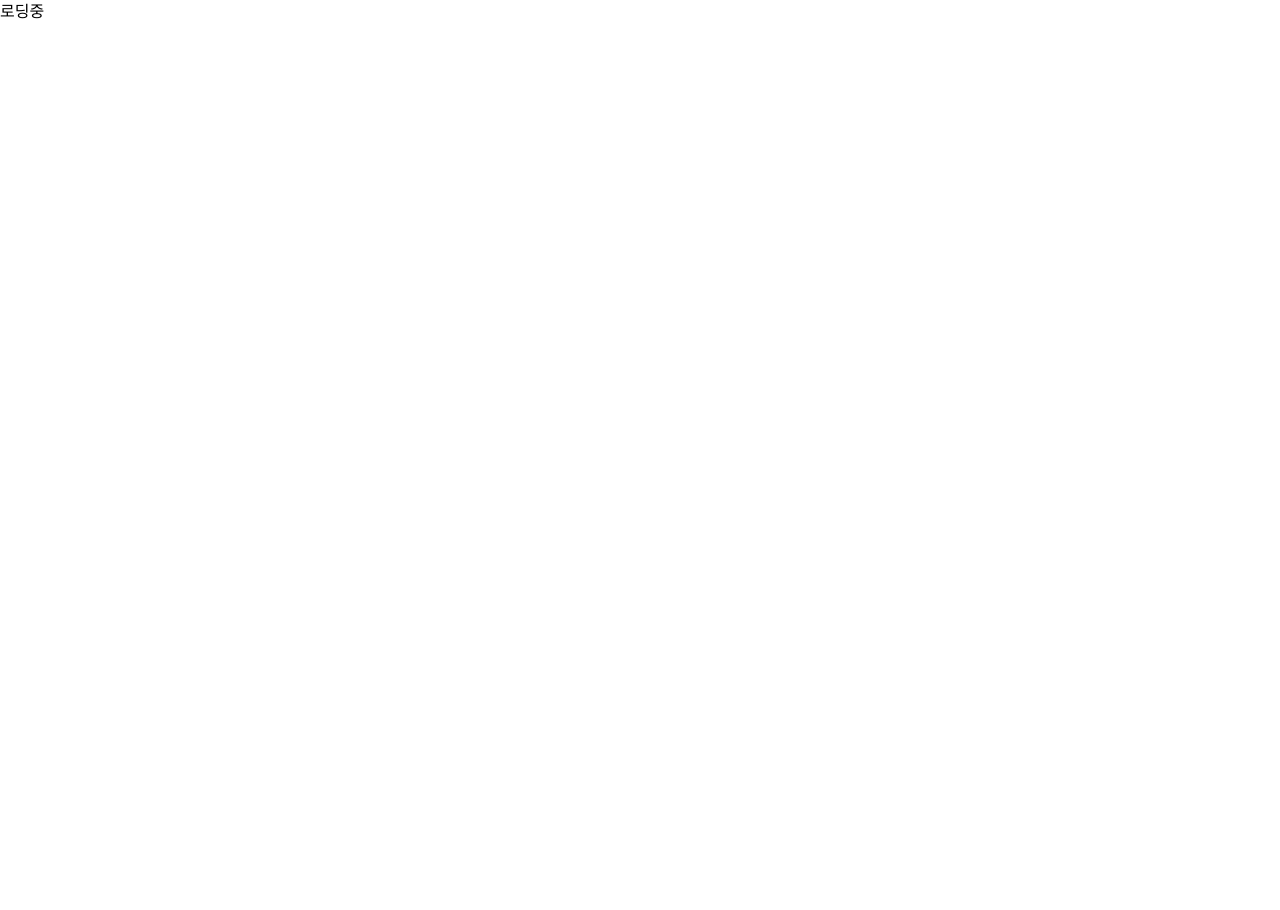
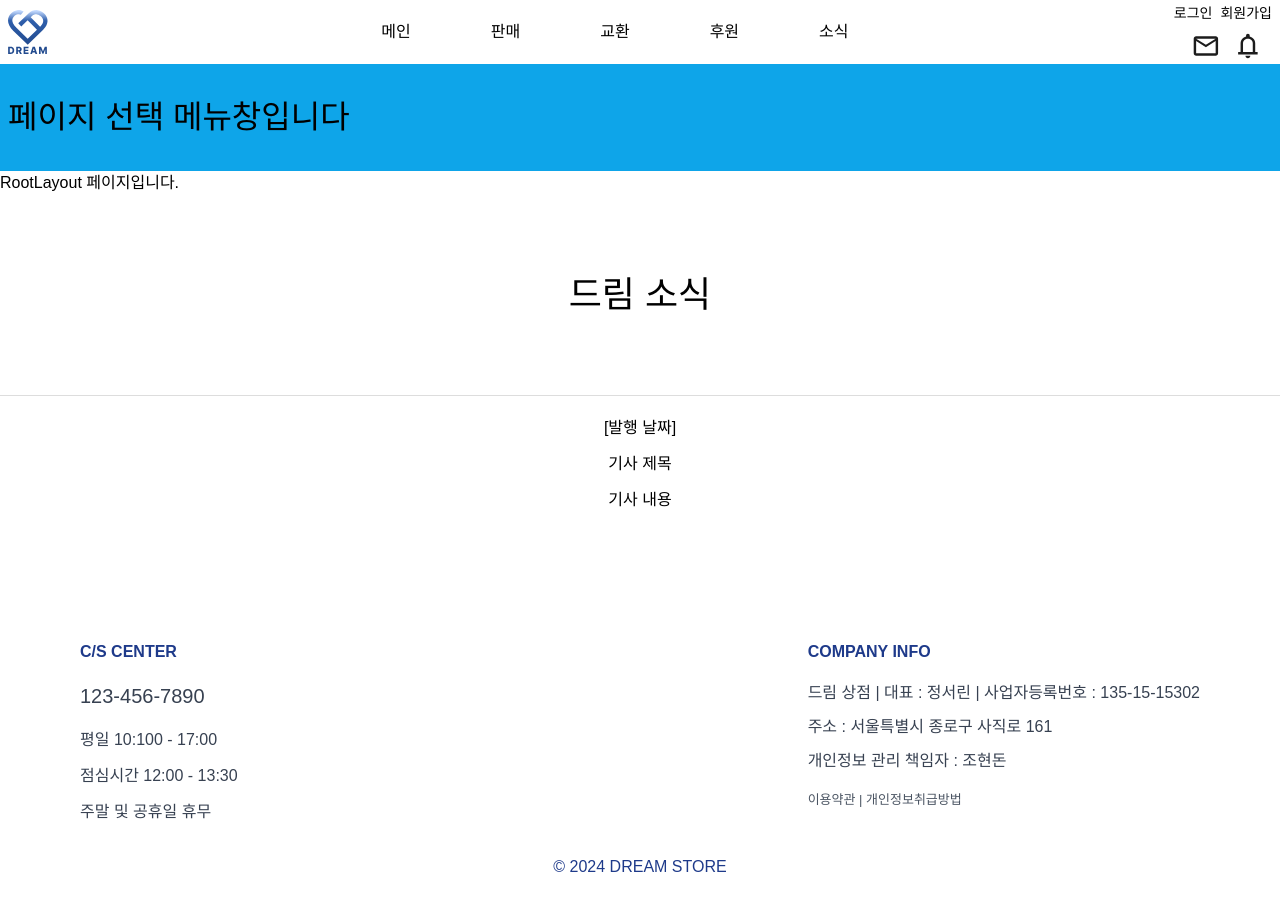
Before and after one commit to FRONTENDSCHOOL8/dream8, a React (Vite) app: page /NewsDetails in a window 1280 px wide. Before the commit this address had no page. Before the commit the page ends 800 px from the top, so only its background shows below. Built offline with nearby package versions, Linux system fonts and the light colour scheme.

Commit message:
[Design] :  news 디테일 페이지 마크업

```diff
--- a/src/layout/RootLayout.tsx
+++ b/src/layout/RootLayout.tsx
@@ -9,7 +9,7 @@ function RootLayout() {
     <div>
       <Header />
       <GlobalNavBar />
-      <main className="w-full bg-red-300">
+      <main className="w-full">
         RootLayout 페이지입니다.
         {state === 'loading' ? '로딩중입니다~~' : <Outlet />}
       </main>
--- a/src/pages/Home/atoms/NewsCard.tsx
+++ b/src/pages/Home/atoms/NewsCard.tsx
@@ -19,10 +19,10 @@ function NewsCard({ width, height  }) {
           <PlusButton />
         </Link>
       </div>
-
     </div>
   )
 }
 
+// Link to => 수정하기... 뉴스페이지 말고 각각 기사페이지 링크로.....
 
 export default NewsCard
--- a/src/pages/News/News.tsx
+++ b/src/pages/News/News.tsx
@@ -1,10 +1,10 @@
+import Title from "./atoms/Title";
 import NewsList from "./atoms/NewsList";
 
 function News() {
   return (
   <div className="max-w-[1440px] m-auto bg-white py-20">
-    <h2 className="text-4xl text-center pb-20">드림 소식</h2>
-    <div className="w-full h-[2px] bg-gray-200"></div>
+    <Title />
     <div className="w-[900px] m-auto">
       <div className="py-10">
         <p className="text-end">총 <strong className="text-blue-primary">n</strong>개의 소식이 있습니다.</p>
--- /dev/null
+++ b/src/pages/News/NewsDetails.tsx
@@ -0,0 +1,16 @@
+import Title from "./atoms/Title";
+
+function NewsDetail() {
+  return (
+  <div className="max-w-[1440px] m-auto bg-white py-20">
+    <Title />
+    <div className="flex flex-col gap-3 items-center justify-center py-5">
+      <p>[발행 날짜]</p>
+      <p>기사 제목</p>
+      <p>기사 내용</p>
+    </div>
+  </div>
+  );
+}
+
+export default NewsDetail;
--- a/src/pages/News/atoms/NewsList.tsx
+++ b/src/pages/News/atoms/NewsList.tsx
@@ -1,5 +1,8 @@
+import { Link } from "react-router-dom";
+
 function NewsList() {
   return (
+    <Link to="/NewsDetails">
       <div className="flex items-center border justify-between border-gray-200 rounded-[20px] p-5">
         <ul className="flex flex-col gap-2">
           <li><p className="text-xl font-bold">[기사] 기사 제목 불러오기</p></li>
@@ -7,9 +10,8 @@ function NewsList() {
         </ul>
         <p className="text-xl">2024.02.22</p>
       </div>
+    </Link>
   );
 }
 
-// div 전체를 Link로 감싸주고 클릭하면 기사 디테일 페이지로 연결되게 해야함
-
 export default NewsList;
--- /dev/null
+++ b/src/pages/News/atoms/Title.tsx
@@ -0,0 +1,10 @@
+function Title() {
+  return (
+    <>
+      <h2 className="text-4xl text-center pb-20">드림 소식</h2>
+      <div className="w-full h-[1px] bg-gray-200"></div>
+    </>
+  );
+}
+
+export default Title;
--- a/src/routes/navigation.tsx
+++ b/src/routes/navigation.tsx
@@ -30,6 +30,15 @@ const navigationItems = [
     text: '뉴스',
     lazy: async () => {
       const Module = await import('@/pages/News/News');
+      return { Component: Module.default };
+    },
+  },
+  {
+    id: 'newsDetails',
+    path: '/NewsDetails',
+    text: '뉴스 내용',
+    lazy: async () => {
+      const Module = await import('@/pages/News/NewsDetails');
       return { Component: Module.default };
     },
   },
```
Lines whose indentation alone changed are shown as unchanged.
